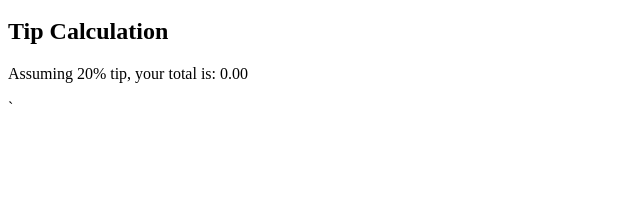
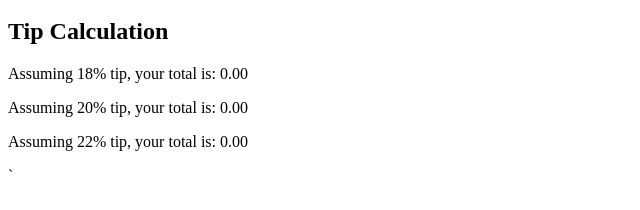
Before and after one commit to AustynGriegoMSU/SinglePageWebApp, a plain HTML site: page index.html in a window 1280 px wide. Both pictures are taken after typing "Sample" into the empty fields and a click on the input "Submit". Shown: the part 146-356 px from the top of the page, without its empty margins (0-640 px from the left). Drawn offline with Linux system fonts and the light colour scheme.

Commit message:
last for now

```diff
--- a/index.html
+++ b/index.html
@@ -6,7 +6,9 @@
       function performCalculations() {
         const bill = parseFloat(document.getElementById('bill').value) || 0;
         document.getElementById('Bill').textContent = bill.toFixed(2);
+        document.getElementById('tip18').textContent = (bill * 1.18).toFixed(2);
         document.getElementById('tip20').textContent = (bill * 1.2).toFixed(2);
+        document.getElementById('tip22').textContent = (bill * 1.22).toFixed(2);
       }
     </script>
   </head>
@@ -14,11 +16,14 @@
 <h1>Tip Calculator</h1>
     <label for="bill" >Please Enter Check Amount: </label><br>
     <input type="double" id="bill" name ="bill" Value = ""><br>
-    <input type="button" value="Submit" onclick="performCalculations()";><br/>
+    <input type="submit" value="Submit" onclick="performCalculations()";><br/>
     <label for="Bill">Entered Bill: <span id="Bill"></span></label>
   </form>
 <h2>Tip Calculation</h2>
+  <p>Assuming 18% tip, your total is: <span id="tip18"></span></p>
   <p>Assuming 20% tip, your total is: <span id="tip20"></span></p>
+  <p>Assuming 22% tip, your total is: <span id="tip22"></span></p>
+
 </body>
 </html>
 `
```
